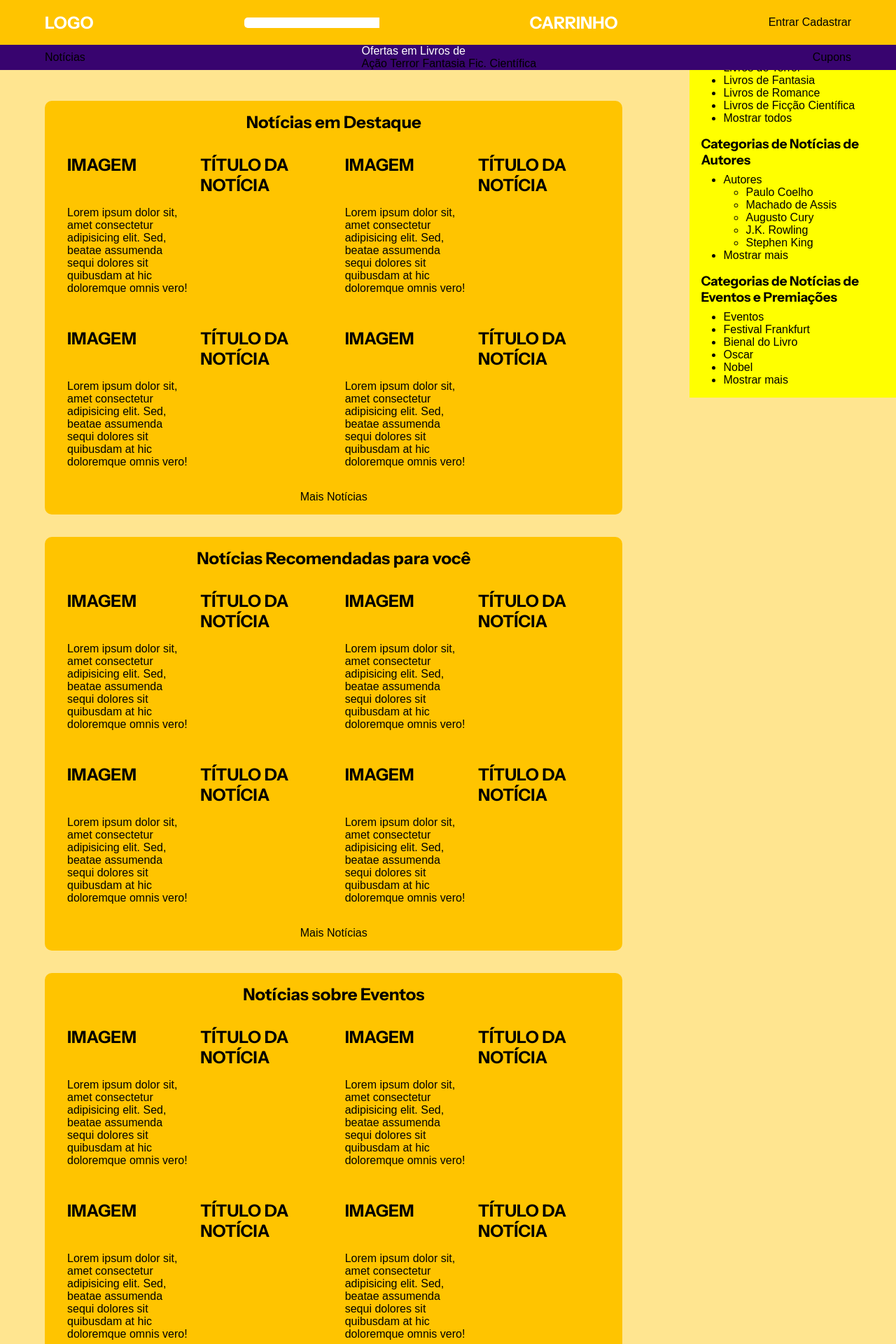
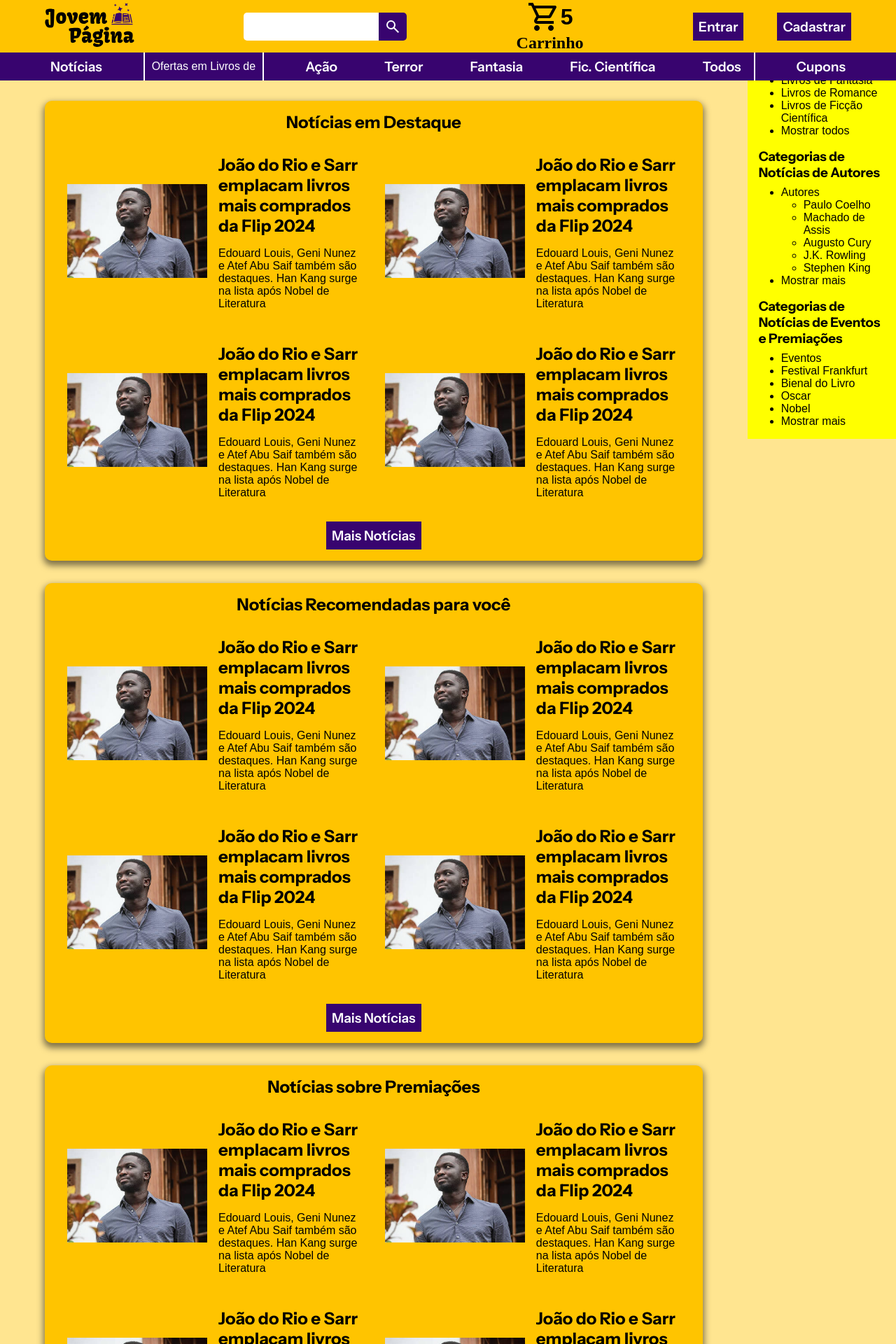
Before and after one commit to rodrigo-fullstack/jovem-pagina, a PHP site: page /noticias.html in a window 1280 px wide. Shown: the top 1920 px of the page at 70% size. Run offline with PHP 8.4, Linux system fonts and the light colour scheme; some web fonts are replaced.

Commit message:
feat (style): Tela Notícias - Estilização de Container de Notícias e Categoria

```diff
--- a/assets/css/body-news.css
+++ b/assets/css/body-news.css
@@ -1,11 +1,11 @@
 body{
     display: grid;
     grid-template-areas:
-    "header header header"
-    "main main aside"
-    "footer footer footer"
+    "header header header header"
+    "main main main aside"
+    "footer footer footer footer"
     ;
-    column-gap: 2rem;
+    column-gap: 0;
     /* row-gap: 100px; */
 
 }
--- /dev/null
+++ b/assets/css/news-container-noticias.css
@@ -0,0 +1,8 @@
+/* Específico para a página Noticias */
+
+.news-img-container{
+    width: 200px;
+}
+.news-img-container img{
+    width: 100%;
+}
--- a/assets/css/news-container.css
+++ b/assets/css/news-container.css
@@ -6,6 +6,8 @@
     row-gap: 1rem;
     background-color: var(--header-bg-row-01);
     border-radius: 10px;
+    box-shadow: 0px 5px 10px 2px rgba(0,0,0, 0.5);
+
 }
 
 .news-container-title{
--- a/noticias.html
+++ b/noticias.html
@@ -14,35 +14,55 @@
     <link rel="stylesheet" href="assets/css/news-container.css">
     <link rel="stylesheet" href="assets/css/category-container.css">
     <link rel="stylesheet" href="assets/css/side-bar.css">
+    <link rel="stylesheet" href="assets/css/btn.css">
+    <link rel="stylesheet" href="assets/css/news-container-noticias.css">
 
 </head>
 <body>
+
     <header class="nav-header">
         <nav class="nav-bar">
             <div class="nav-row-01">
                 <ul class="nav-list">
                     <li class="nav-item">
+                        <a href="index.html">
                             <div class="logo-container">
-                            <h1>LOGO</h1>
-                            <!-- <img src="" alt="logo" class="logo"> -->
+                                <img src="assets/img/logo-nobg.svg" alt="logo" class="logo">
                             </div>
+                        </a>
                     </li>
 
                     <li class="nav-item">
+
+                        <form action="" class="form-search">
                             <input type="search" name="search-book" id="search-book" class="input-search">
+
+                            <button class="btn btn-search" type="submit">
+                                <img src="assets/img/search-icon.svg" alt="">
+                            </button>
+                        </form>
+
                     </li>
 
                     <li class="nav-item">
-                        <div class="cart-shop-container">
-                            <h1>CARRINHO</h1>
+
+                        <div class="cart-shopping-container">
+                            <img src="assets/img/shopping-cart.svg" alt="">
                         </div>
+
+                        <div class="cart-items">
+                            5
+                        </div>
+
+                        <h1 class="cart-title">
+                            Carrinho
+                        </h1>
+
                     </li>
 
                     <li class="nav-item">
-                        <div class="login-container">
-                            <a href="#" class="btn login">Entrar</a>
-                            <a href="#" class="btn sign-up">Cadastrar</a>
-                        </div>
+                        <a href="#" class="btn btn-header login">Entrar</a>
+                        <a href="#" class="btn btn-header sign-up">Cadastrar</a>
                     </li>
 
                 </ul>
@@ -52,28 +72,41 @@
 
                 <ul class="nav-list">
                     <li class="nav-item">
-                        <a href="#" class="btn news-link">Notícias</a>
+                        <a href="noticias.html" class="btn btn-news">Notícias</a>
+                    </li>
+
+                    <li class="nav-item discount">
+                        <p>Ofertas em Livros de</p>
                     </li>
 
                     <li class="nav-item">
-                        <div class="discount-container">
-                            <p>Ofertas em Livros de</p>
-
-                            <a href="#" class="btn">Ação</a>
-                            <a href="#" class="btn">Terror</a>
-                            <a href="#" class="btn">Fantasia</a>
-                            <a href="#" class="btn">Fic. Científica</a>
-                        </div>
+                        <a href="#" class="btn nav-link">Ação</a>
                     </li>
 
                     <li class="nav-item">
-                        <a href="#" class="btn">Cupons</a>
+                        <a href="#" class="btn nav-link">Terror</a>
+                    </li>
+
+                    <li class="nav-item">
+                        <a href="#" class="btn nav-link">Fantasia</a>
+                    </li>
+
+                    <li class="nav-item ">
+                        <a href="#" class="btn nav-link">Fic. Científica</a>
+                    </li>
+
+                    <li class="nav-item final">
+                        <a href="#" class="btn nav-link">Todos</a>
+                    </li>
+
+                    <li class="nav-item">
+                        <a href="#" class="btn nav-link">Cupons</a>
                     </li>
                 </ul>
             </div><!-- nav-row-02 -->
 
-        </nav>
-    </header>
+        </nav><!-- nav-bar -->
+    </header><!-- nav-header -->
 
     <main>
 
@@ -81,39 +114,39 @@
             <h1 class="news-container-title">Notícias em Destaque</h1>
 
             <div class="news">
-                <div class="news-img">
-                    <h1>IMAGEM</h1>
+                <div class="news-img-container">
+                    <img src="assets/img/not01.jpg" alt="">
                 </div>
 
-                <h1 class="news-title">TÍTULO DA NOTÍCIA</h1>
-                <p class="news-desc">Lorem ipsum dolor sit, amet consectetur adipisicing elit. Sed, beatae assumenda sequi dolores sit quibusdam at hic doloremque omnis vero!</p>
+                <h1 class="news-title">João do Rio e Sarr emplacam livros mais comprados da Flip 2024</h1>
+                <p class="news-desc">Edouard Louis, Geni Nunez e Atef Abu Saif também são destaques. Han Kang surge na lista após Nobel de Literatura</p>
             </div>
 
             <div class="news">
-                <div class="news-img">
-                    <h1>IMAGEM</h1>
+                <div class="news-img-container">
+                    <img src="assets/img/not01.jpg" alt="">
                 </div>
 
-                <h1 class="news-title">TÍTULO DA NOTÍCIA</h1>
-                <p class="news-desc">Lorem ipsum dolor sit, amet consectetur adipisicing elit. Sed, beatae assumenda sequi dolores sit quibusdam at hic doloremque omnis vero!</p>
+                <h1 class="news-title">João do Rio e Sarr emplacam livros mais comprados da Flip 2024</h1>
+                <p class="news-desc">Edouard Louis, Geni Nunez e Atef Abu Saif também são destaques. Han Kang surge na lista após Nobel de Literatura</p>
             </div>
 
             <div class="news">
-                <div class="news-img">
-                    <h1>IMAGEM</h1>
+                <div class="news-img-container">
+                    <img src="assets/img/not01.jpg" alt="">
                 </div>
 
-                <h1 class="news-title">TÍTULO DA NOTÍCIA</h1>
-                <p class="news-desc">Lorem ipsum dolor sit, amet consectetur adipisicing elit. Sed, beatae assumenda sequi dolores sit quibusdam at hic doloremque omnis vero!</p>
+                <h1 class="news-title">João do Rio e Sarr emplacam livros mais comprados da Flip 2024</h1>
+                <p class="news-desc">Edouard Louis, Geni Nunez e Atef Abu Saif também são destaques. Han Kang surge na lista após Nobel de Literatura</p>
             </div>
 
             <div class="news">
-                <div class="news-img">
-                    <h1>IMAGEM</h1>
+                <div class="news-img-container">
+                    <img src="assets/img/not01.jpg" alt="">
                 </div>
 
-                <h1 class="news-title">TÍTULO DA NOTÍCIA</h1>
-                <p class="news-desc">Lorem ipsum dolor sit, amet consectetur adipisicing elit. Sed, beatae assumenda sequi dolores sit quibusdam at hic doloremque omnis vero!</p>
+                <h1 class="news-title">João do Rio e Sarr emplacam livros mais comprados da Flip 2024</h1>
+                <p class="news-desc">Edouard Louis, Geni Nunez e Atef Abu Saif também são destaques. Han Kang surge na lista após Nobel de Literatura</p>
             </div>
 
             <div class="news-container-button">
@@ -126,84 +159,39 @@
             <h1 class="news-container-title">Notícias Recomendadas para você</h1>
 
             <div class="news">
-                <div class="news-img">
-                    <h1>IMAGEM</h1>
+                <div class="news-img-container">
+                    <img src="assets/img/not01.jpg" alt="">
                 </div>
 
-                <h1 class="news-title">TÍTULO DA NOTÍCIA</h1>
-                <p class="news-desc">Lorem ipsum dolor sit, amet consectetur adipisicing elit. Sed, beatae assumenda sequi dolores sit quibusdam at hic doloremque omnis vero!</p>
+                <h1 class="news-title">João do Rio e Sarr emplacam livros mais comprados da Flip 2024</h1>
+                <p class="news-desc">Edouard Louis, Geni Nunez e Atef Abu Saif também são destaques. Han Kang surge na lista após Nobel de Literatura</p>
             </div>
 
             <div class="news">
-                <div class="news-img">
-                    <h1>IMAGEM</h1>
+                <div class="news-img-container">
+                    <img src="assets/img/not01.jpg" alt="">
                 </div>
 
-                <h1 class="news-title">TÍTULO DA NOTÍCIA</h1>
-                <p class="news-desc">Lorem ipsum dolor sit, amet consectetur adipisicing elit. Sed, beatae assumenda sequi dolores sit quibusdam at hic doloremque omnis vero!</p>
+                <h1 class="news-title">João do Rio e Sarr emplacam livros mais comprados da Flip 2024</h1>
+                <p class="news-desc">Edouard Louis, Geni Nunez e Atef Abu Saif também são destaques. Han Kang surge na lista após Nobel de Literatura</p>
             </div>
 
             <div class="news">
-                <div class="news-img">
-                    <h1>IMAGEM</h1>
+                <div class="news-img-container">
+                    <img src="assets/img/not01.jpg" alt="">
                 </div>
 
-                <h1 class="news-title">TÍTULO DA NOTÍCIA</h1>
-                <p class="news-desc">Lorem ipsum dolor sit, amet consectetur adipisicing elit. Sed, beatae assumenda sequi dolores sit quibusdam at hic doloremque omnis vero!</p>
+                <h1 class="news-title">João do Rio e Sarr emplacam livros mais comprados da Flip 2024</h1>
+                <p class="news-desc">Edouard Louis, Geni Nunez e Atef Abu Saif também são destaques. Han Kang surge na lista após Nobel de Literatura</p>
             </div>
 
             <div class="news">
-                <div class="news-img">
-                    <h1>IMAGEM</h1>
+                <div class="news-img-container">
+                    <img src="assets/img/not01.jpg" alt="">
                 </div>
 
-                <h1 class="news-title">TÍTULO DA NOTÍCIA</h1>
-                <p class="news-desc">Lorem ipsum dolor sit, amet consectetur adipisicing elit. Sed, beatae assumenda sequi dolores sit quibusdam at hic doloremque omnis vero!</p>
-            </div>
-
-            <div class="news-container-button">
-                <a href="#" class="btn news-link">Mais Notícias</a>
-            </div>
-
-        </article>
-
-        <article class="news-container">
-            <h1 class="news-container-title">Notícias sobre Eventos</h1>
-
-            <div class="news">
-                <div class="news-img">
-                    <h1>IMAGEM</h1>
-                </div>
-
-                <h1 class="news-title">TÍTULO DA NOTÍCIA</h1>
-                <p class="news-desc">Lorem ipsum dolor sit, amet consectetur adipisicing elit. Sed, beatae assumenda sequi dolores sit quibusdam at hic doloremque omnis vero!</p>
-            </div>
-
-            <div class="news">
-                <div class="news-img">
-                    <h1>IMAGEM</h1>
-                </div>
-
-                <h1 class="news-title">TÍTULO DA NOTÍCIA</h1>
-                <p class="news-desc">Lorem ipsum dolor sit, amet consectetur adipisicing elit. Sed, beatae assumenda sequi dolores sit quibusdam at hic doloremque omnis vero!</p>
-            </div>
-
-            <div class="news">
-                <div class="news-img">
-                    <h1>IMAGEM</h1>
-                </div>
-
-                <h1 class="news-title">TÍTULO DA NOTÍCIA</h1>
-                <p class="news-desc">Lorem ipsum dolor sit, amet consectetur adipisicing elit. Sed, beatae assumenda sequi dolores sit quibusdam at hic doloremque omnis vero!</p>
-            </div>
-
-            <div class="news">
-                <div class="news-img">
-                    <h1>IMAGEM</h1>
-                </div>
-
-                <h1 class="news-title">TÍTULO DA NOTÍCIA</h1>
-                <p class="news-desc">Lorem ipsum dolor sit, amet consectetur adipisicing elit. Sed, beatae assumenda sequi dolores sit quibusdam at hic doloremque omnis vero!</p>
+                <h1 class="news-title">João do Rio e Sarr emplacam livros mais comprados da Flip 2024</h1>
+                <p class="news-desc">Edouard Louis, Geni Nunez e Atef Abu Saif também são destaques. Han Kang surge na lista após Nobel de Literatura</p>
             </div>
 
             <div class="news-container-button">
@@ -215,39 +203,39 @@
             <h1 class="news-container-title">Notícias sobre Premiações</h1>
 
             <div class="news">
-                <div class="news-img">
-                    <h1>IMAGEM</h1>
+                <div class="news-img-container">
+                    <img src="assets/img/not01.jpg" alt="">
                 </div>
 
-                <h1 class="news-title">TÍTULO DA NOTÍCIA</h1>
-                <p class="news-desc">Lorem ipsum dolor sit, amet consectetur adipisicing elit. Sed, beatae assumenda sequi dolores sit quibusdam at hic doloremque omnis vero!</p>
+                <h1 class="news-title">João do Rio e Sarr emplacam livros mais comprados da Flip 2024</h1>
+                <p class="news-desc">Edouard Louis, Geni Nunez e Atef Abu Saif também são destaques. Han Kang surge na lista após Nobel de Literatura</p>
             </div>
 
             <div class="news">
-                <div class="news-img">
-                    <h1>IMAGEM</h1>
+                <div class="news-img-container">
+                    <img src="assets/img/not01.jpg" alt="">
                 </div>
 
-                <h1 class="news-title">TÍTULO DA NOTÍCIA</h1>
-                <p class="news-desc">Lorem ipsum dolor sit, amet consectetur adipisicing elit. Sed, beatae assumenda sequi dolores sit quibusdam at hic doloremque omnis vero!</p>
+                <h1 class="news-title">João do Rio e Sarr emplacam livros mais comprados da Flip 2024</h1>
+                <p class="news-desc">Edouard Louis, Geni Nunez e Atef Abu Saif também são destaques. Han Kang surge na lista após Nobel de Literatura</p>
             </div>
 
             <div class="news">
-                <div class="news-img">
-                    <h1>IMAGEM</h1>
+                <div class="news-img-container">
+                    <img src="assets/img/not01.jpg" alt="">
                 </div>
 
-                <h1 class="news-title">TÍTULO DA NOTÍCIA</h1>
-                <p class="news-desc">Lorem ipsum dolor sit, amet consectetur adipisicing elit. Sed, beatae assumenda sequi dolores sit quibusdam at hic doloremque omnis vero!</p>
+                <h1 class="news-title">João do Rio e Sarr emplacam livros mais comprados da Flip 2024</h1>
+                <p class="news-desc">Edouard Louis, Geni Nunez e Atef Abu Saif também são destaques. Han Kang surge na lista após Nobel de Literatura</p>
             </div>
 
             <div class="news">
-                <div class="news-img">
-                    <h1>IMAGEM</h1>
+                <div class="news-img-container">
+                    <img src="assets/img/not01.jpg" alt="">
                 </div>
 
-                <h1 class="news-title">TÍTULO DA NOTÍCIA</h1>
-                <p class="news-desc">Lorem ipsum dolor sit, amet consectetur adipisicing elit. Sed, beatae assumenda sequi dolores sit quibusdam at hic doloremque omnis vero!</p>
+                <h1 class="news-title">João do Rio e Sarr emplacam livros mais comprados da Flip 2024</h1>
+                <p class="news-desc">Edouard Louis, Geni Nunez e Atef Abu Saif também são destaques. Han Kang surge na lista após Nobel de Literatura</p>
             </div>
 
             <div class="news-container-button">
@@ -260,44 +248,66 @@
             <h1 class="category-container-title">Categorias</h1>
 
             <div class="category">
-                <div class="category-icon">
-                    <h1>ÍCONE</h1>
+                <div class="category-icon-container">
+                    <!-- Icone sobre a licença CC 4.0:
+                     https://creativecommons.org/licenses/by/4.0/
+
+                     Link do Ícone:
+                     https://icon-sets.iconify.design/solar/rocket-bold-duotone/
+                     -->
+
+                    <img src="assets/img/solar--rocket-bold-duotone.svg" alt="" class="category-icon">
                 </div>
-                <p class="category-desc">
+                <h2 class="category-title">
                     Ação
-                </p>
+                </h2>
+            </div>
+            <div class="category">
+                <div class="category-icon-container">
+                    <!-- Icone sobre a licença CC 4.0:
+                     https://creativecommons.org/licenses/by/4.0/
+
+                     Link do Ícone:
+                     https://icon-sets.iconify.design/solar/rocket-bold-duotone/
+                     -->
+
+                    <img src="assets/img/bienal-nobg.png" alt="" class="category-icon">
+                </div>
+                <h2 class="category-title">
+                    Bienal do Livro
+                </h2>
+            </div>
+            <div class="category">
+                <div class="category-icon-container">
+                    <!-- Icone sobre a licença CC 4.0:
+                     https://creativecommons.org/licenses/by/4.0/
+
+                     Link do Ícone:
+                     https://icon-sets.iconify.design/solar/rocket-bold-duotone/
+                     -->
+
+                    <img src="assets/img/fluent--person-28-filled.svg" alt="" class="category-icon">
+                </div>
+                <h2 class="category-title">
+                    Autores
+                </h2>
+            </div>
+            <div class="category">
+                <div class="category-icon-container">
+                    <!-- Icone sobre a licença CC 4.0:
+                     https://creativecommons.org/licenses/by/4.0/
+
+                     Link do Ícone:
+                     https://icon-sets.iconify.design/solar/rocket-bold-duotone/
+                     -->
+
+                    <img src="assets/img/bi--trophy-fill.svg" alt="" class="category-icon trophy">
+                </div>
+                <h2 class="category-title">
+                    Oscar
+                </h2>
             </div>
 
-            <div class="category">
-                <div class="category-icon">
-                    <h1>ÍCONE</h1>
-                </div>
-                <p class="category-desc">
-                    Autores
-                </p>
-            </div>
-
-            <div class="category">
-                <div class="category-icon">
-                    <h1>ÍCONE</h1>
-                </div>
-                <p class="category-desc">
-                    Livros de Ação
-                </p>
-            </div>
-
-            <div class="category">
-                <div class="category-icon">
-                    <h1>ÍCONE</h1>
-                </div>
-                <p class="category-desc">
-                    Bienal do Livro
-                </p>
-            </div>
-
-            <div class="btn show-more">
-                Mais...
-            </div>
         </article>
 
     </main>
@@ -351,32 +361,60 @@
     <footer>
         <section class="footer-column">
             <div class="logo-container">
-                <h1>LOGO</h1>
-                <!-- <img src="" alt="logo" class="logo"> -->
+
+                <a href="index.html">
+                    <img src="assets/img/logo-nobg.svg" alt="logo" class="logo">
+                </a>
+
             </div>
             <h1>Geral</h1>
             <ul class="footer-list">
+                <a href="index.html">
                     <li>Home</li>
+                </a>
+                <a href="">
                     <li>Sobre</li>
+                </a>
+                <a href="">
                     <li>História</li>
-                <li>Como Vender Conosco</li>
-                <li>Como Escrever Matérias para a plataforma</li>
+                </a>
+                <a href="">
+                    <li>Notícias</li>
+                </a>
             </ul>
         </section>
 
         <section class="footer-column">
             <h1>Termos</h1>
             <ul class="footer-list">
+                <a href="">
                     <li>Termos de Privacidade</li>
+                </a>
+                <a href="">
                     <li>Termos de Adesão</li>
+                </a>
+                <a href="">
                     <li>Precificação dos Livros</li>
+                </a>
+                <a href="">
+                    <li>Normas de Venda</li>
+                </a>
+                <a href="">
+                    <li>Como Vender Conosco</li>
+                </a>
+                <a href="">
+                    <li>Como Escrever Matérias para a plataforma</li>
+                </a>
+
             </ul>
         </section>
 
         <section class="footer-column">
             <h1>Contato e Dúvidas</h1>
             <ul class="footer-list">
+                <a href="">
                     <li>Suporte</li>
+                </a>
                 <li>Telefone: <var>71999998888</var></li>
                 <li>Email: <var>jovempagina@gmail.com</var></li>
                 <li>Endereço: <address>Edifício na Avenida dos Carvalhais <br> de Manre - 121 - Cerotonina / Novo Estado / Brasil</address></li>
```
Also changed, not shown: assets/css/category-container.css (line endings or trailing spaces), assets/img/author.svg (added), assets/img/bi--trophy-fill.svg (added), assets/img/bienal-nobg.png (added), assets/img/bienal.jpg (added), assets/img/fluent--person-28-filled.svg (added). Lines whose indentation alone changed are shown as unchanged.
